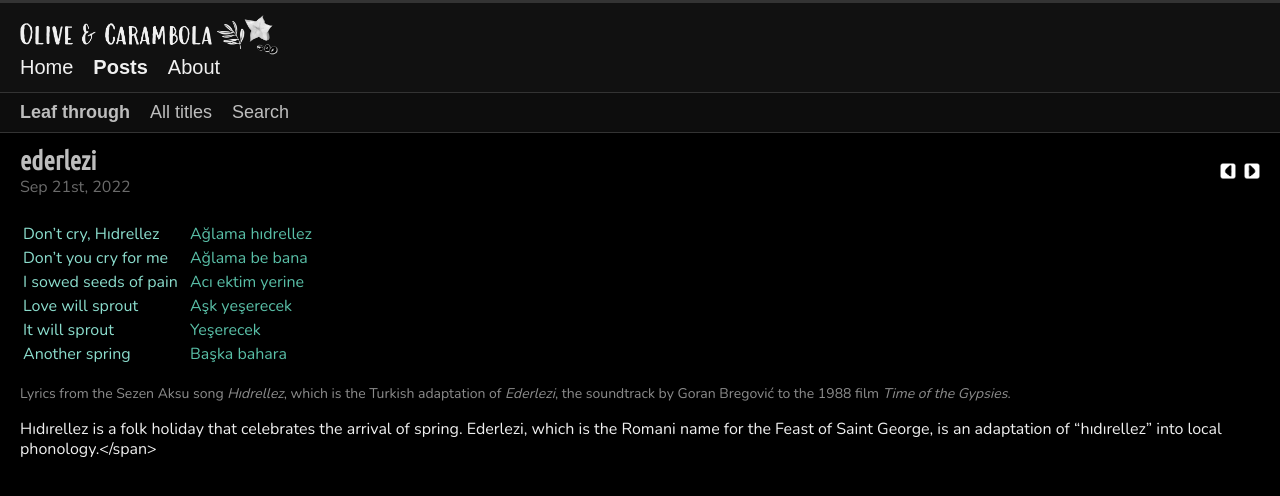
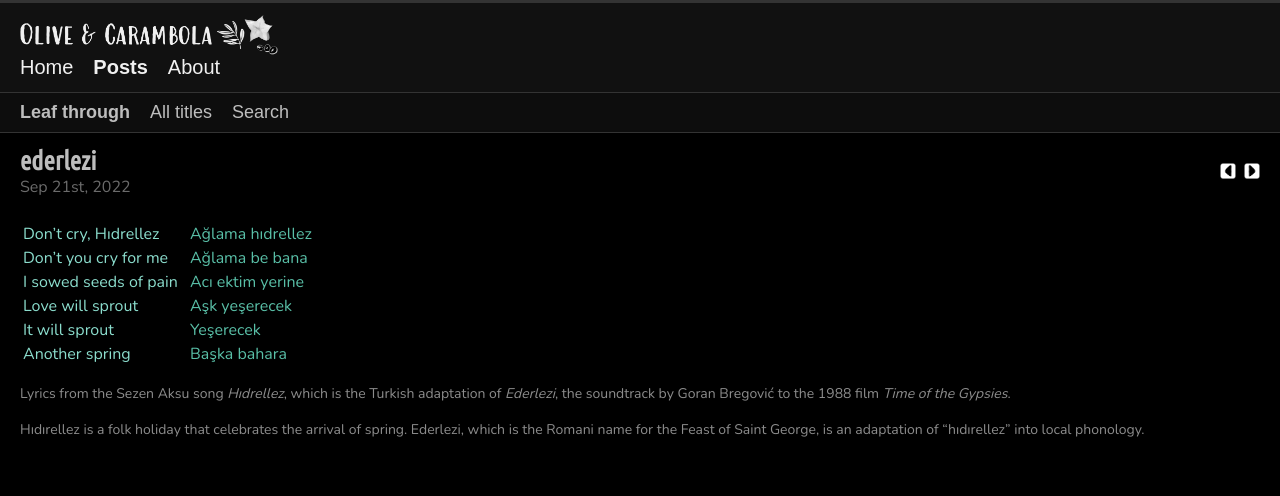
Before and after one commit to olivecarambola/logbook, a Jekyll site: the page built from _posts/2022-09-21-hidrellez.md, in a window 1280 px wide. Shown: the top 496 px of the page. Built offline with Jekyll 4.4.1, drawn with Linux system fonts in a browser that asks for light colours; some web fonts are replaced.

Commit message:
Update 2022-09-21-hidrellez.md

```diff
--- a/_posts/2022-09-21-hidrellez.md
+++ b/_posts/2022-09-21-hidrellez.md
@@ -21,6 +21,6 @@ imgcount_credited: 0
 |<span class="text-body-quote">It will sprout</span>| |<span class="text-body-qtdark">Yeşerecek</span>|
 |<span class="text-body-quote">Another spring</span>| |<span class="text-body-qtdark">Başka bahara</span>|
 
-<span class="text-body-credit">Lyrics from the Sezen Aksu song *Hıdrellez*, which is the Turkish adaptation of *Ederlezi*, the soundtrack by Goran Bregović to the 1988 film *Time of the Gypsies*.
+<span class="text-body-credit">Lyrics from the Sezen Aksu song *Hıdrellez*, which is the Turkish adaptation of *Ederlezi*, the soundtrack by Goran Bregović to the 1988 film *Time of the Gypsies*.</span>
 
-Hıdırellez is a folk holiday that celebrates the arrival of spring. Ederlezi, which is the Romani name for the Feast of Saint George, is an adaptation of "hıdırellez" into local phonology.</span>
+<span class="text-body-credit">Hıdırellez is a folk holiday that celebrates the arrival of spring. Ederlezi, which is the Romani name for the Feast of Saint George, is an adaptation of "hıdırellez" into local phonology.</span>
```
